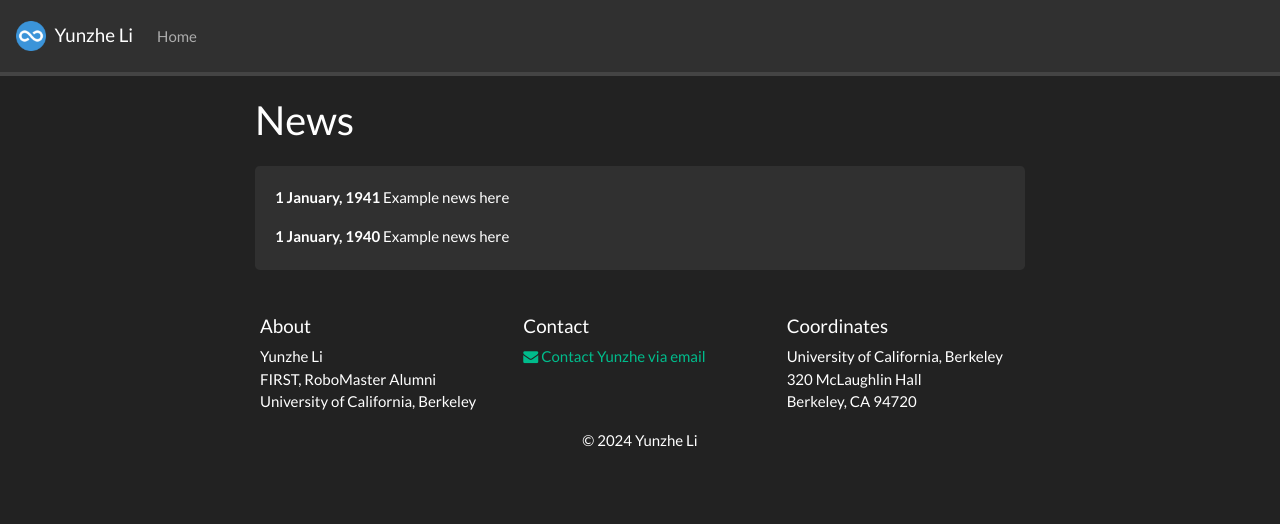
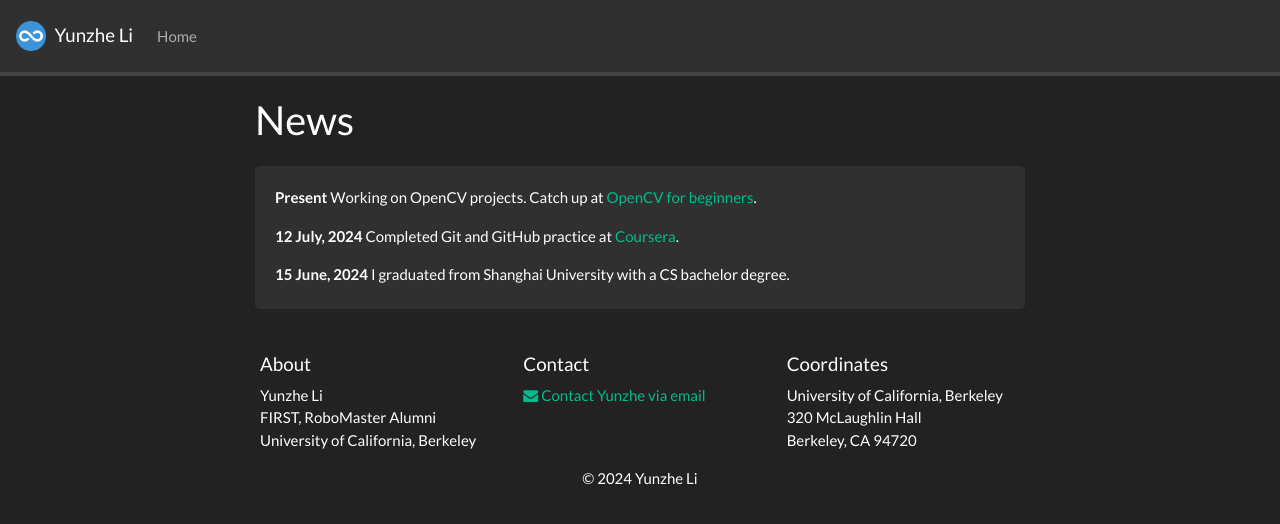
Before and after one commit to LIYunzhe1408/LIYunzhe1408.github.io, a Jekyll site: the page built from _pages/allnews.md, in a window 1280 px wide. Shown: the top 524 px of the page. Built offline with Jekyll 4.4.1, drawn with Linux system fonts in a browser that asks for light colours; nearby versions of some CDN libraries; a style sheet for code colours, icons or effects is not loaded.

```diff
--- a/_data/news.yml
+++ b/_data/news.yml
@@ -1,5 +1,8 @@
-- date: 1 January, 1941
-  headline: "Example news here"
+- date: Present
+  headline: "Working on OpenCV projects. Catch up at <a href=\"https://github.com/LIYunzhe1408/Opensourced-Notes-SWE-MLE-JobCreator/tree/main/OpenCV-Beginner/\">OpenCV for beginners</a>."
 
-- date: 1 January, 1940
-  headline: "Example news here"
+- date: 12 July, 2024
+  headline: "Completed Git and GitHub practice at <a href=\"https://coursera.org/share/6d178d997d80a078f2cca5443ba08f67\">Coursera</a>."
+
+- date: 15 June, 2024
+  headline: "I graduated from Shanghai University with a CS bachelor degree."
```
Also changed, not shown: _includes/sidebar.html (+8 -11 lines), _pages/home.md (+3 -0 lines).
